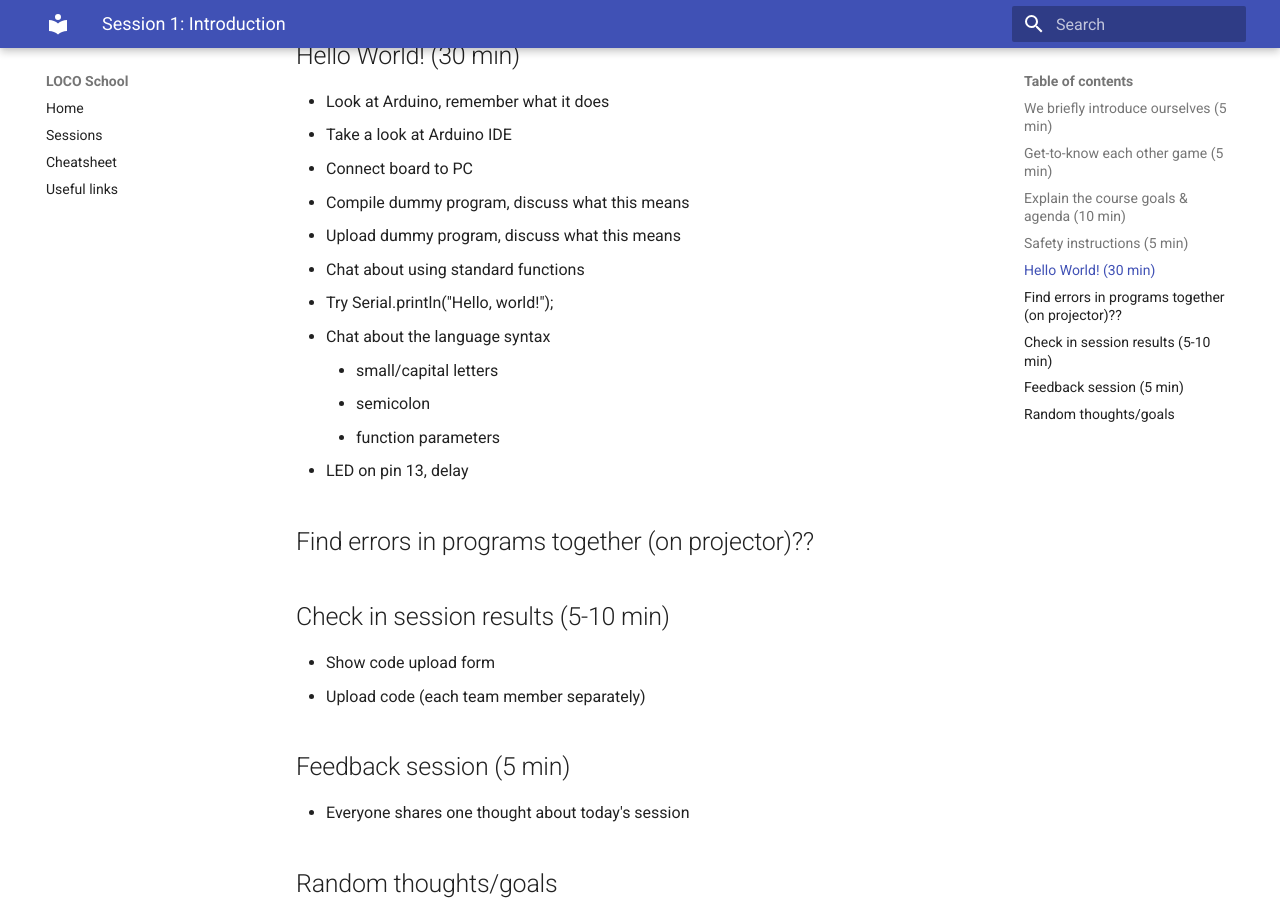
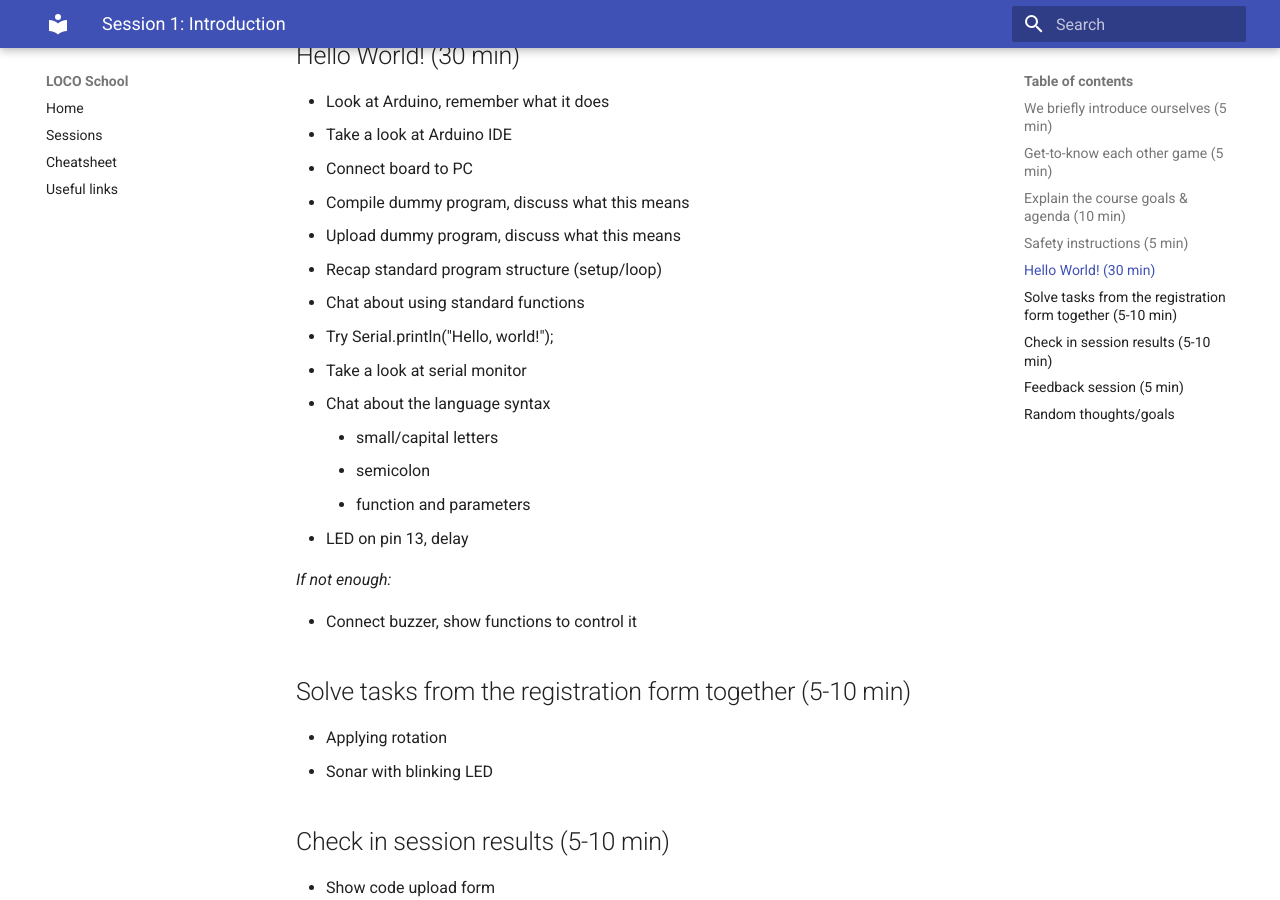
Before and after one commit to locoschool/locoschool, an MkDocs documentation site: the page built from docs/sessions/s1.md, in a window 1280 px wide and 900 px high, scrolled down 517 px. Built offline with MkDocs 1.6.1 and Material for MkDocs 9.7.7, drawn with Linux system fonts in a browser that asks for light colours.

Commit message:
updated s1

```diff
--- a/docs/sessions/s1.md
+++ b/docs/sessions/s1.md
@@ -18,15 +18,24 @@
 - Connect board to PC
 - Compile dummy program, discuss what this means
 - Upload dummy program, discuss what this means
+- Recap standard program structure (setup/loop)
 - Chat about using standard functions
 - Try Serial.println("Hello, world!");
+- Take a look at serial monitor
 - Chat about the language syntax
     - small/capital letters
     - semicolon
-    - function parameters
+    - function and parameters
 - LED on pin 13, delay
 
-## Find errors in programs together (on projector)??
+*If not enough:*
+
+- Connect buzzer, show functions to control it
+
+## Solve tasks from the registration form together (5-10 min)
+
+- Applying rotation
+- Sonar with blinking LED
 
 ## Check in session results (5-10 min)
 
```
